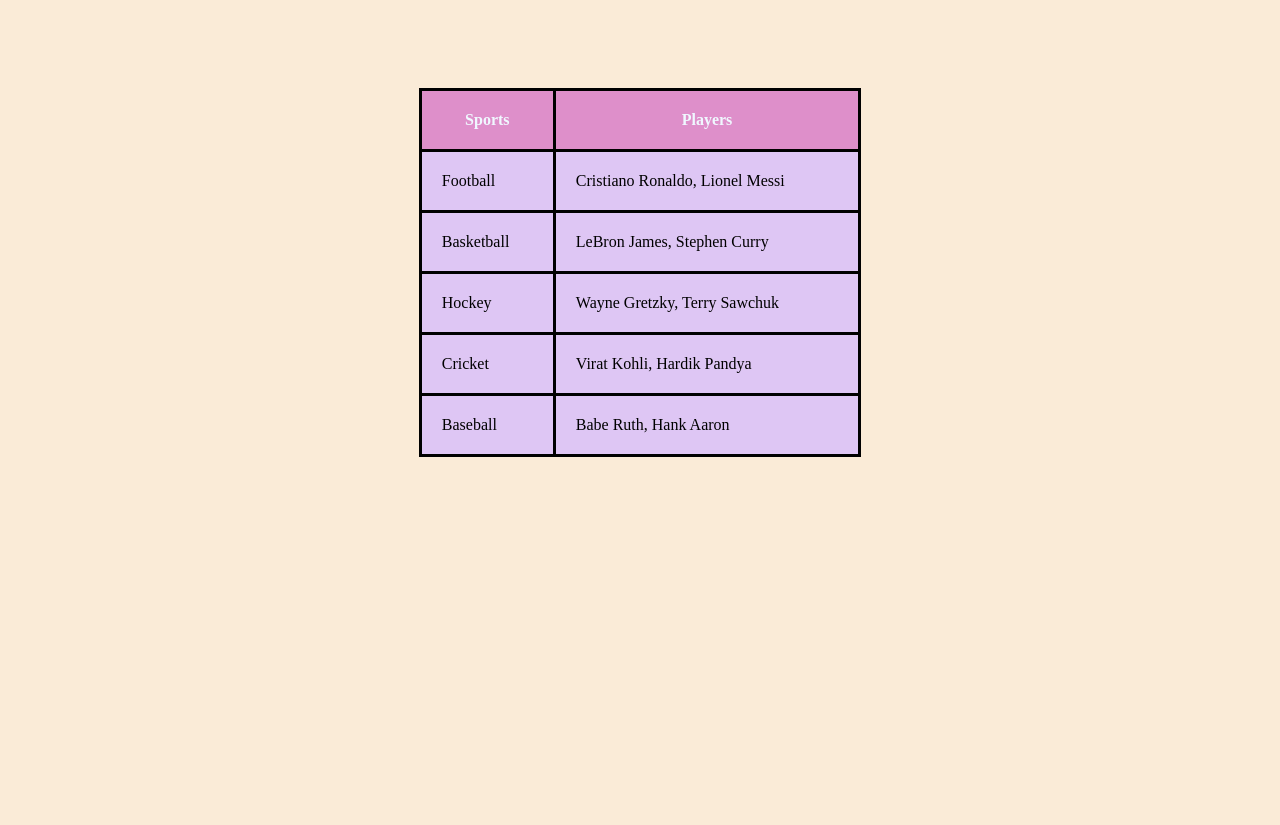
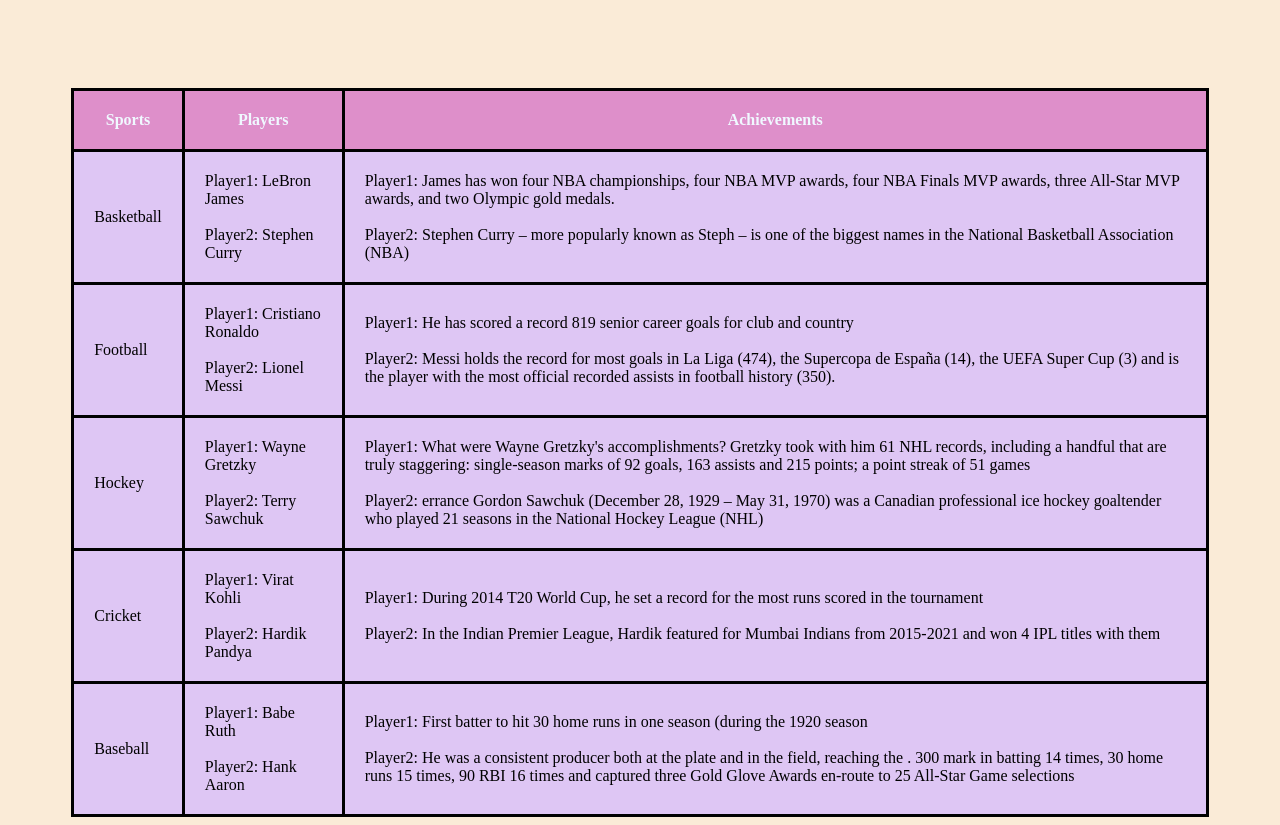
Before and after one commit to Srivastava27/Hoping_Minds_Workspace, a plain HTML site: page Exercise2-Multiple push/index.html in a window 1280 px wide. Before the commit the page ends 800 px from the top, so only its background shows below. Drawn offline with Linux system fonts and the light colour scheme.

Commit message:
Achievements added

```diff
--- a/Exercise2-Multiple push/index.html
+++ b/Exercise2-Multiple push/index.html
@@ -18,7 +18,7 @@
         }
         table{
             margin: auto;
-            width: 35%;
+            width: 90%;
             height: 300px;
         }
 
@@ -35,36 +35,43 @@
 
 </head>
 <body>
-    <h1> <marquee behavior="" direction="right"><i><u>Five Favourite Sports</marquee></i></u></h1>
+    <h1> <marquee behavior="" direction="right"><i>Five Favourite Sports</marquee></i></h1>
     <table>
         <tr>
             <th>Sports</th>
             <th>Players</th>
+            <th>Achievements</th>
         </tr>
         <tr>
-            <td>Football</td>
-            <td>Cristiano Ronaldo, Lionel Messi</td>
+            <td>Basketball</td>
+            <td>Player1: LeBron James <br><br> Player2: Stephen Curry</td>
+            <td>Player1: James has won four NBA championships, four NBA MVP awards, four NBA Finals MVP awards, three All-Star MVP awards, and two Olympic gold medals. <br><br> Player2: Stephen Curry – more popularly known as Steph – is one of the biggest names in the National Basketball Association (NBA)</td>
 
         </tr>
 
         <tr>
-            <td>Basketball</td>
-            <td>LeBron James, Stephen Curry</td>
+            <td>Football</td>
+            <td>Player1: Cristiano Ronaldo <br><br> Player2: Lionel Messi</td>
+            <td>Player1: He has scored a record 819 senior career goals for club and country <br><br> Player2: Messi holds the record for most goals in La Liga (474), the Supercopa de España (14), the UEFA Super Cup (3) and is the player with the most official recorded assists in football history (350). </td>
         </tr>
 
         <tr>
             <td>Hockey</td>
-            <td>Wayne Gretzky, Terry Sawchuk</td>
+            <td>Player1: Wayne Gretzky <br><br> Player2: Terry Sawchuk</td>
+            <td>Player1: What were Wayne Gretzky's accomplishments?
+                Gretzky took with him 61 NHL records, including a handful that are truly staggering: single-season marks of 92 goals, 163 assists and 215 points; a point streak of 51 games <br><br> Player2: errance Gordon Sawchuk (December 28, 1929 – May 31, 1970) was a Canadian professional ice hockey goaltender who played 21 seasons in the National Hockey League (NHL)</td>
         </tr>
 
         <tr>
             <td>Cricket</td>
-            <td>Virat Kohli, Hardik Pandya</td>
+            <td>Player1: Virat Kohli <br><br> Player2: Hardik Pandya</td>
+            <td>Player1: During 2014 T20 World Cup, he set a record for the most runs scored in the tournament <br><br> Player2: In the Indian Premier League, Hardik featured for Mumbai Indians from 2015-2021 and won 4 IPL titles with them</td>
         </tr>
 
         <tr>
             <td>Baseball</td>
-            <td>Babe Ruth, Hank Aaron</td>
+            <td>Player1: Babe Ruth <br><br> Player2: Hank Aaron</td>
+            <td>Player1: First batter to hit 30 home runs in one season (during the 1920 season <br><br> Player2: He was a consistent producer both at the plate and in the field, reaching the . 300 mark in batting 14 times, 30 home runs 15 times, 90 RBI 16 times and captured three Gold Glove Awards en-route to 25 All-Star Game selections</td>
         </tr>
     </table>
 </body>
```
